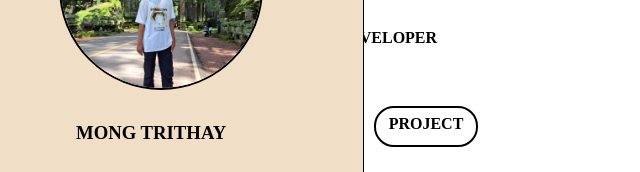
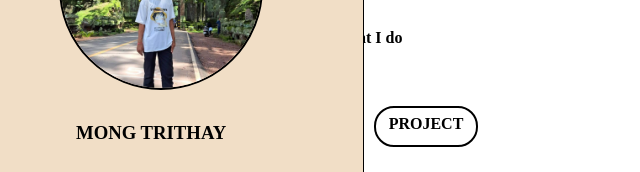
Before and after one commit to mongtrithay/thay, a plain HTML site: page index.html in a window 1280 px wide. Shown: the part 463-635 px from the top of the page, 538-1178 px from the left. Drawn offline with Linux system fonts and the light colour scheme.

Commit message:
create h4

```diff
--- a/index.html
+++ b/index.html
@@ -38,7 +38,7 @@
             <div class="menu-bar1"></div>
             <div class="menu-bar2">
                 <h1>HELLO</h1>
-                <h4>I'M FULL STACK DEVELOPER</h4>
+                <h4>Here's who I am & what I do</h4>
                 <p>I’m Full Stack Developer. and i <br> helps build and maintain both <br> the  front-end and the back-end <br> of a website</p>
                 <div class="menu-bar2-box">
                     <a href="resume.html">RESUME</a>
```
